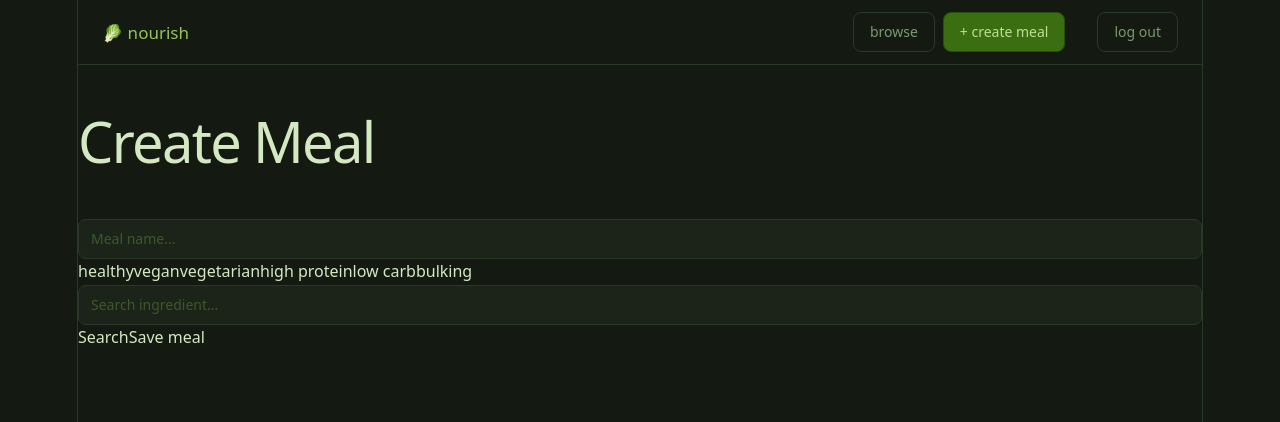
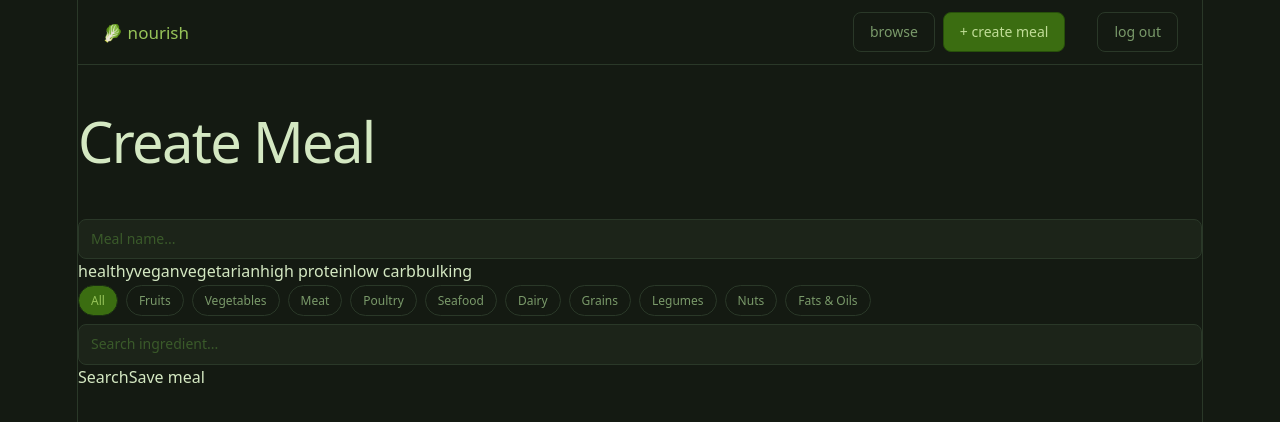
Before and after one commit to degenerade/nutrition_app, a React (Vite) app in the folder client/: page /meals/create in a window 1280 px wide. Shown: the top 422 px of the page. Built offline with nearby package versions, Linux system fonts and the light colour scheme; sample sign-in values are in the browser's storage.

Commit message:
added a category filter for ingredient search

```diff
--- /dev/null
+++ b/client/src/lib/constants.js
@@ -0,0 +1,15 @@
+export const TAGS = ['healthy', 'vegan', 'vegetarian', 'high protein', 'low carb', 'bulking']
+
+export const FOOD_CATEGORIES = [
+    { label: 'All',        value: '' },
+    { label: 'Fruits',     value: 'Fruits and Fruit Juices' },
+    { label: 'Vegetables', value: 'Vegetables and Vegetable Products' },
+    { label: 'Meat',       value: 'Beef Products' },
+    { label: 'Poultry',    value: 'Poultry Products' },
+    { label: 'Seafood',    value: 'Finfish and Shellfish Products' },
+    { label: 'Dairy',      value: 'Dairy and Egg Products' },
+    { label: 'Grains',     value: 'Cereal Grains and Pasta' },
+    { label: 'Legumes',    value: 'Legumes and Legume Products' },
+    { label: 'Nuts',       value: 'Nut and Seed Products' },
+    { label: 'Fats & Oils', value: 'Fats and Oils' },
+]
--- a/client/src/pages/BrowsePage.jsx
+++ b/client/src/pages/BrowsePage.jsx
@@ -1,8 +1,7 @@
 import { useState, useEffect } from 'react'
 import { api } from '../lib/api'
+import { TAGS } from '../lib/constants'
 import MealCard from '../components/MealCard'
-
-const TAGS = ['healthy', 'vegan', 'vegetarian', 'high protein', 'low carb', 'bulking']
 
 export default function BrowsePage() {
     const [meals, setMeals]         = useState([])
--- a/client/src/pages/CreateMealPage.jsx
+++ b/client/src/pages/CreateMealPage.jsx
@@ -1,8 +1,7 @@
 import { useState } from 'react'
 import { useNavigate } from 'react-router-dom'
 import { api } from '../lib/api'
-
-const TAGS = ['healthy', 'vegan', 'vegetarian', 'high protein', 'low carb', 'bulking']
+import { TAGS, FOOD_CATEGORIES } from '../lib/constants'
 
 export default function CreateMealPage() {
     const navigate = useNavigate()
@@ -14,6 +13,7 @@ export default function CreateMealPage() {
     const [ingredients, setIngredients]     = useState([]) // fdcId, name, amount, per100g
     const [error, setError]                 = useState(null)
     const [saving, setSaving]               = useState(false)
+    const [category, setCategory]           = useState('')
 
     const handleTagToggle = (tag) => {
         setSelectedTags(prev =>
@@ -24,7 +24,10 @@ export default function CreateMealPage() {
     const handleSearch = async () => {
         if (!query.trim()) return
         try {
-            const data = await api.get(`/nutrition/${encodeURIComponent(query)}`)
+            const path = category
+                ? `/nutrition/${encodeURIComponent(query)}?category=${encodeURIComponent(category)}`
+                : `/nutrition/${encodeURIComponent(query)}`
+            const data = await api.get(path)
             setResults(data)
         } catch {
             setError('Search failed')
@@ -103,6 +106,22 @@ export default function CreateMealPage() {
             </div>
 
             {/* ingredient search */}
+            <div style={{
+                display:        'flex',
+                gap:            '8px',
+                marginBottom:   '8px',
+                flexWrap:       'wrap'
+            }}>
+                {FOOD_CATEGORIES.map(cat => (
+                    <button
+                        key={cat.value}
+                        onClick={() => setCategory(cat.value)}
+                        className={`tag-btn ${category === cat.value ? 'active' : ''}`}
+                    >
+                        {cat.label}
+                    </button>
+                ))}
+            </div>
             <input
                 value={query}
                 onChange={e => setQuery(e.target.value)}
```
Also changed, not shown: 2 other files (tests, documents, lock files or other folders).
